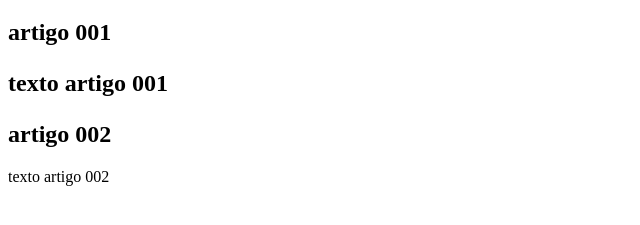
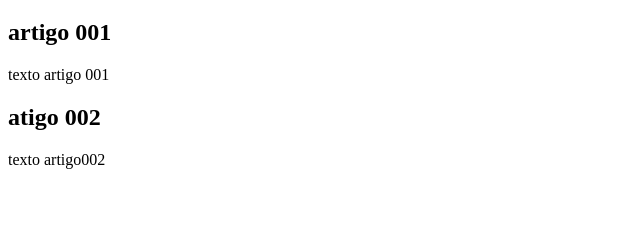
Before and after one commit to lucasferreiragafanhoto/projeto-saite, a plain HTML site: page index.html in a window 1280 px wide. Shown: the part 61-286 px from the top of the page, without its empty margins (0-640 px from the left). Drawn offline with Linux system fonts and the light colour scheme.

Commit message:
add index

```diff
--- a/index.html
+++ b/index.html
@@ -13,13 +13,13 @@
                <h1>titulo do saite</h1>
           </header>
           <article>
-               <h2>artigo 001
-                    <p>texto artigo 001</p>
-               </h2>
+               <h2>artigo 001</h2>
+               <p>texto artigo 001</p>
           </article>
-          <h2>artigo 002</h2>
-          <p>texto artigo 002</p>
+            <article>
+               <h2>atigo 002</h2>
+               <p>texto artigo002</p>
+            </article>
      </main>
-
 </body>
 </html>
```
